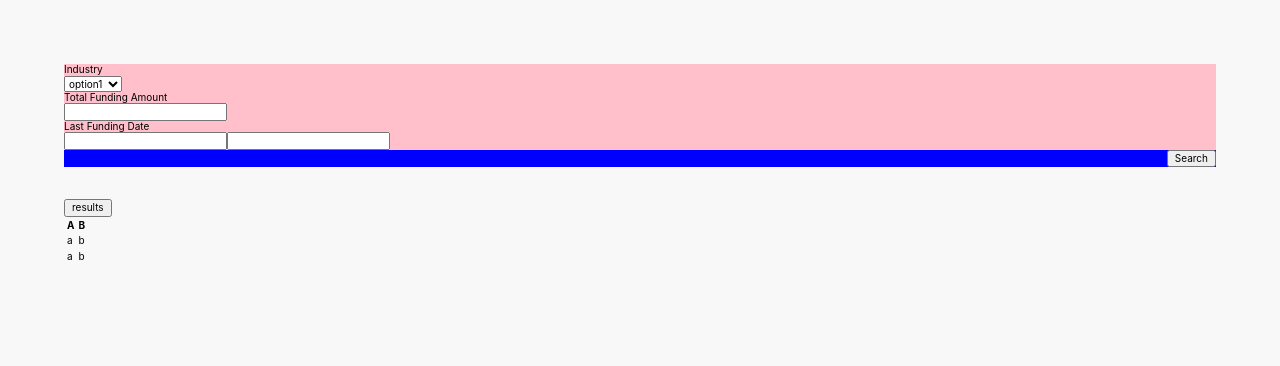
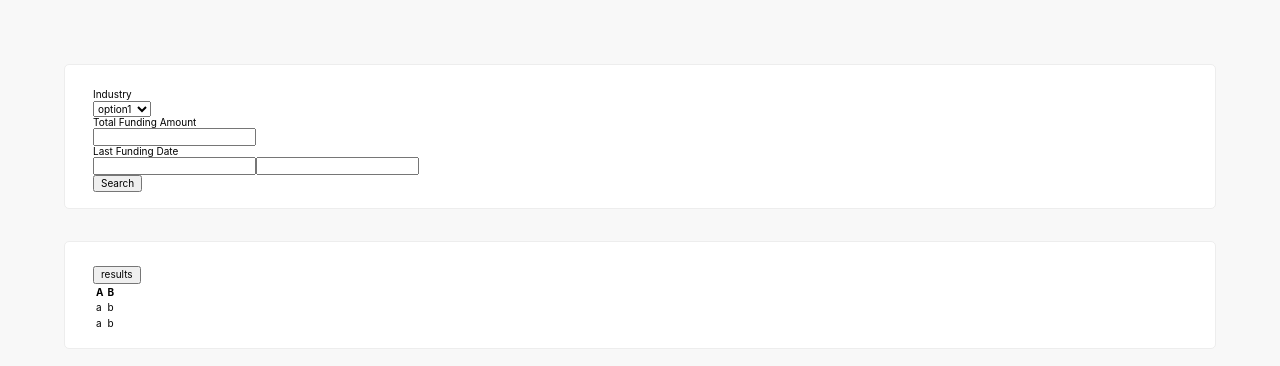
Before and after one commit to nryotaro/furry-doodle, a React (Create React App) app: page / in a window 1280 px wide. Shown: the top 366 px of the page. Built offline with nearby package versions, Linux system fonts and the light colour scheme.

Commit message:
use Fragment to enable centerize management design of each component in a page

```diff
--- a/src/components/Editor/index.tsx
+++ b/src/components/Editor/index.tsx
@@ -1,7 +1,6 @@
-import { useEffect, useState } from 'react';
 import styles from './index.module.scss';
 
-type EditorProps = {
+interface EditorProps {
   company: string | null,
   setCompany: (company: string | null) => void,
 };
--- /dev/null
+++ b/src/components/Fragment/index.module.scss
@@ -0,0 +1,6 @@
+.container {
+    background: #fff;
+    border: 1px solid #ededed;
+    border-radius: 5px;
+    padding: 24px 28px 16px;
+}
--- /dev/null
+++ b/src/components/Fragment/index.tsx
@@ -0,0 +1,14 @@
+import { ReactNode } from 'react';
+import styles from './index.module.scss';
+
+interface FragmentProps {
+    children: ReactNode,
+};
+
+function Fragment({children}: FragmentProps) {
+    return <div className={styles.container}>
+        {children}
+    </div>
+}
+
+export default Fragment;
--- a/src/components/Search/Form/index.tsx
+++ b/src/components/Search/Form/index.tsx
@@ -1,7 +1,9 @@
+import Fragment from '../../Fragment';
 import styles from './index.module.scss';
 
 function Form() {
-  return <div className={styles.container}>
+
+  return <Fragment>
     <div className={styles.options}>
       <div>
         <div>Industry</div>
@@ -13,7 +15,7 @@ function Form() {
       </div>
       <div>
         <div>Total Funding Amount</div>
-        <input/>
+        <input />
       </div>
       <div>
         <div>Last Funding Date</div>
@@ -24,7 +26,7 @@ function Form() {
     <div className={styles.search}>
       <button>Search</button>
     </div>
-  </div>;
+  </Fragment>
 }
 
 export default Form;
--- a/src/components/Search/Results/index.tsx
+++ b/src/components/Search/Results/index.tsx
@@ -2,11 +2,12 @@ import styles from './index.module.scss';
 import Editor from '../../Editor';
 import { useState } from 'react';
 import useEditor from '../../../hooks/useEditor';
+import Fragment from '../../Fragment';
 
 function Results() {
   const [company, setCompany] = useEditor();
 
-  return <div>
+  return <Fragment>
     <button onClick={() => {
       setCompany('doge');
       }}>
@@ -31,7 +32,7 @@ function Results() {
         </tr>
       </tbody>
     </table>
-  </div>;
+  </Fragment>
 }
 
 export default Results;
```
